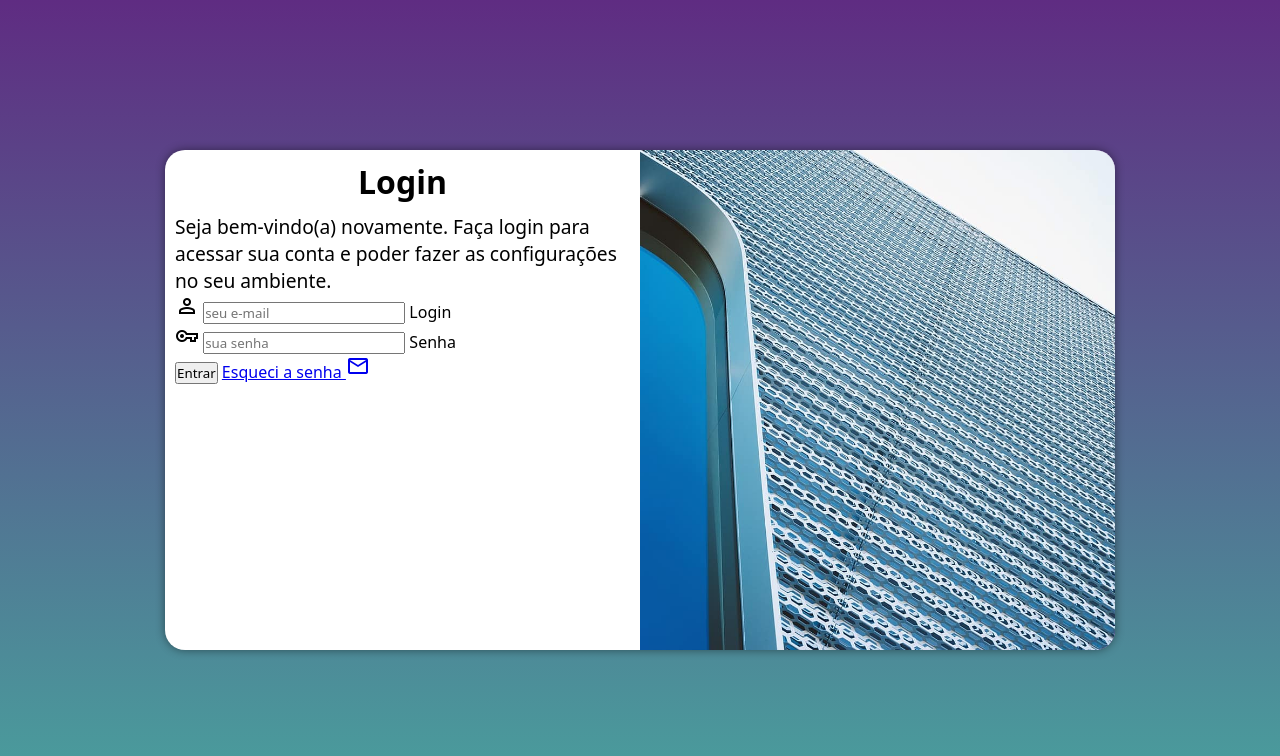
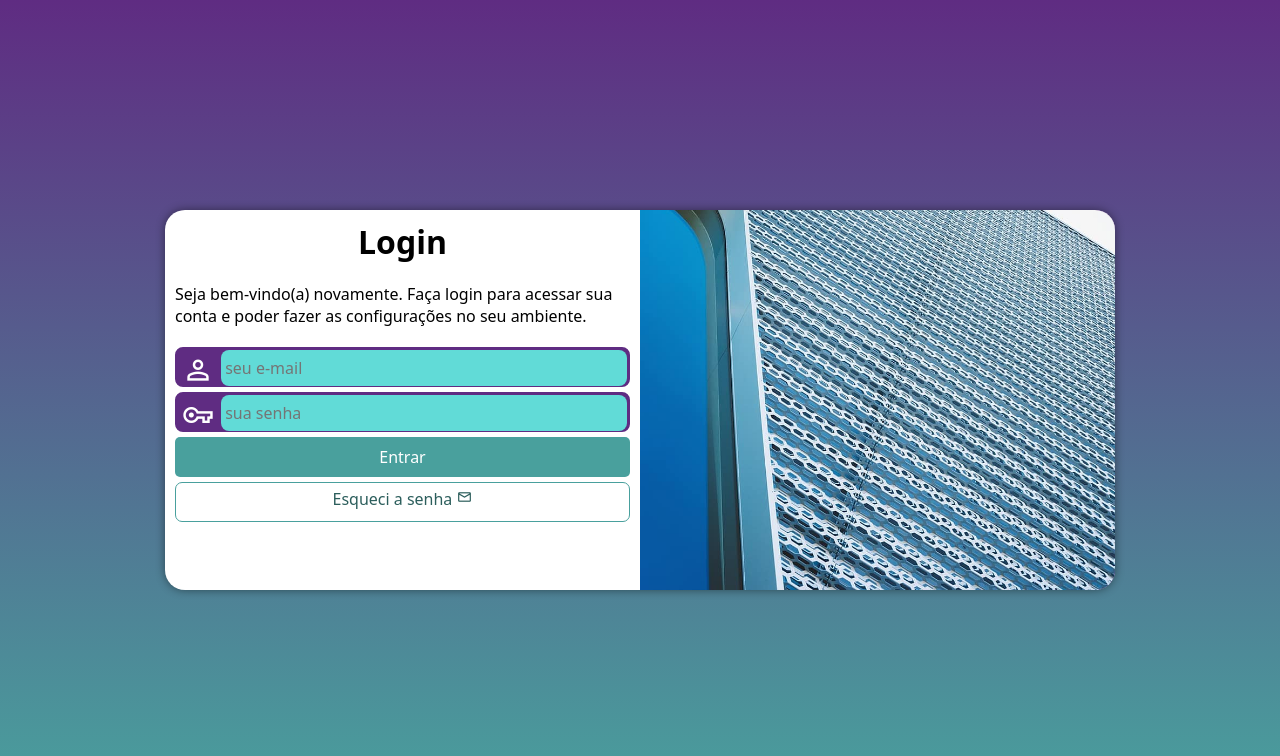
Before and after one commit to RicardoMoreiraPro/Projeto-Login, a plain HTML site: page index.html in a window 1280 px wide. Drawn offline with nearby package versions, Linux system fonts and the light colour scheme.

Commit message:
Atualização

```diff
--- a/estilos/media-query.css
+++ b/estilos/media-query.css
@@ -7,6 +7,7 @@
     }
     section#login{
         width: 80vw;
+        height: 300px;
 
     }
     section#login > div#imagem{
@@ -28,6 +29,7 @@
     }
     section#login{
         width: 950px;
+        height: 380px;
     }
     section#login > div#imagem{
         float: right;
@@ -44,6 +46,7 @@
     }
 
     div#formulario > p{
-        font-size: 1.2em;
+        font-size: 1em;
+        margin: 20px 0px;
     }
 }
--- a/estilos/style.css
+++ b/estilos/style.css
@@ -29,13 +29,13 @@ section#login{
     position: absolute;
     top: 50%;
     left: 50%;
-    transform: translate(-50%, -50%);
     overflow: hidden;
     background-color: white;
     width: 260px;
     height: 500px;
     border-radius: 20px;
     box-shadow: 0px 0px 10px rgba(0, 0, 0, 0.452);
+    transform: translate(-50%, -50%);
     transition: width 0.3s, height 0.3s;
     transition-timing-function: ease;
 }
@@ -61,3 +61,80 @@ div#formulario > h1{
 div#formulario > p{
     font-size: 0.8em;
 }
+
+form > div.campo{
+    background-color: #5f2c82;
+    border: 2px solid #5f2c82;
+    display: block;
+    width: 100%;
+    height: 40px;
+    border-radius: 8px;
+    margin: 5px 0px;
+}
+
+div.campo > label{
+    display: none;
+}
+
+div.campo > span{
+    color: white;
+    font-size: 2em;
+    width: 40px;
+    padding: 5px;
+}
+
+div.campo > input{
+    background-color: #61dbd7;
+    font-size: 1em;
+    width: calc(100% - 45px);
+    height: 100%;
+    border: 0px;
+    border-radius: 8px;
+    padding: 4px;
+    transform: translateY(-12px);
+}
+
+div.campo > input:focus-within{
+    background-color: white;
+    border: none;
+}
+
+form > input[type=submit]{
+    display: block;
+    font-size: 1em;
+    width: 100%;
+    height: 40px;
+    background-color: #49a09d;
+    color: white;
+    border: none;
+    border-radius: 5px;
+    cursor: pointer;
+}
+
+form > input[type=submit]:hover{
+    background-color: #2c5e5c;
+
+}
+
+form > a.botao{
+    display: block;
+    text-align: center;
+    font-size: 1em;
+    width: 100%;
+    height: 40px;
+    padding-top: 5px;
+    margin-top: 5px;
+    background-color: white;
+    color: #2c5e5c;
+    border: 1px solid #49a09d;
+    border-radius: 7px;
+    text-decoration: none;
+}
+
+form > a.botao:hover{
+    background-color: #5bceca;
+}
+
+form > a.botao > span{
+    font-size: 1em;
+}
--- a/index.html
+++ b/index.html
@@ -30,7 +30,7 @@
                         <label for="isenha">Senha</label>
                     </div>
                     <input type="submit" value="Entrar">
-                    <a href="esqueci.html">
+                    <a href="esqueci.html" class="botao">
                         Esqueci a senha <span class="material-symbols-outlined">mail</span>
                     </a>
                 </form>
```
